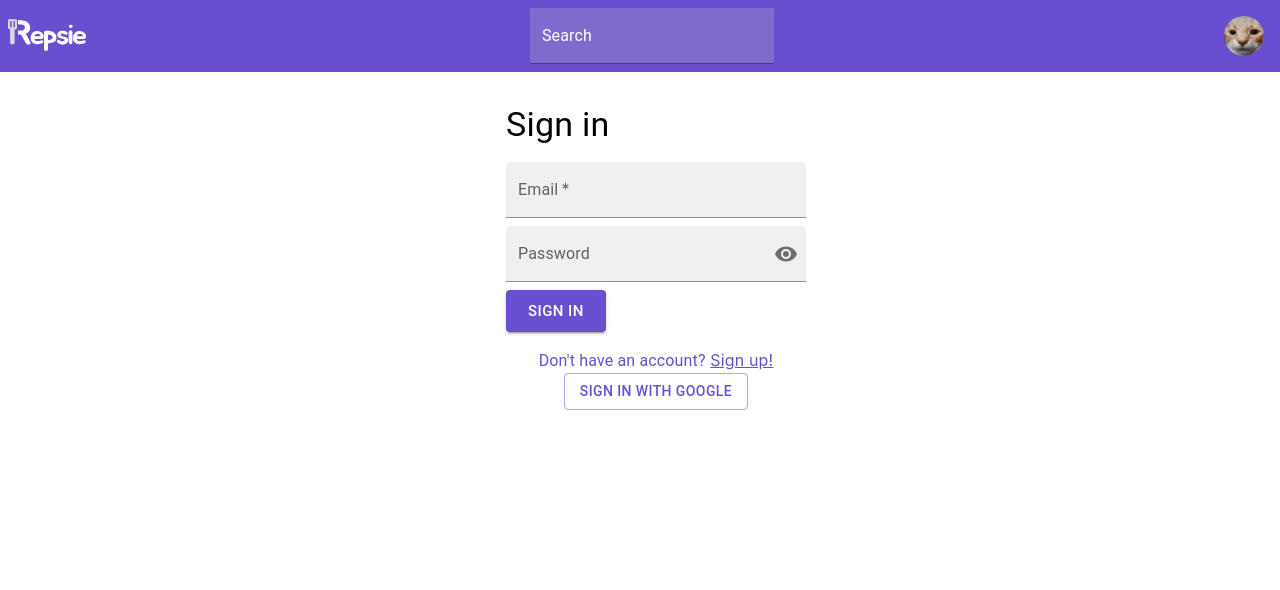
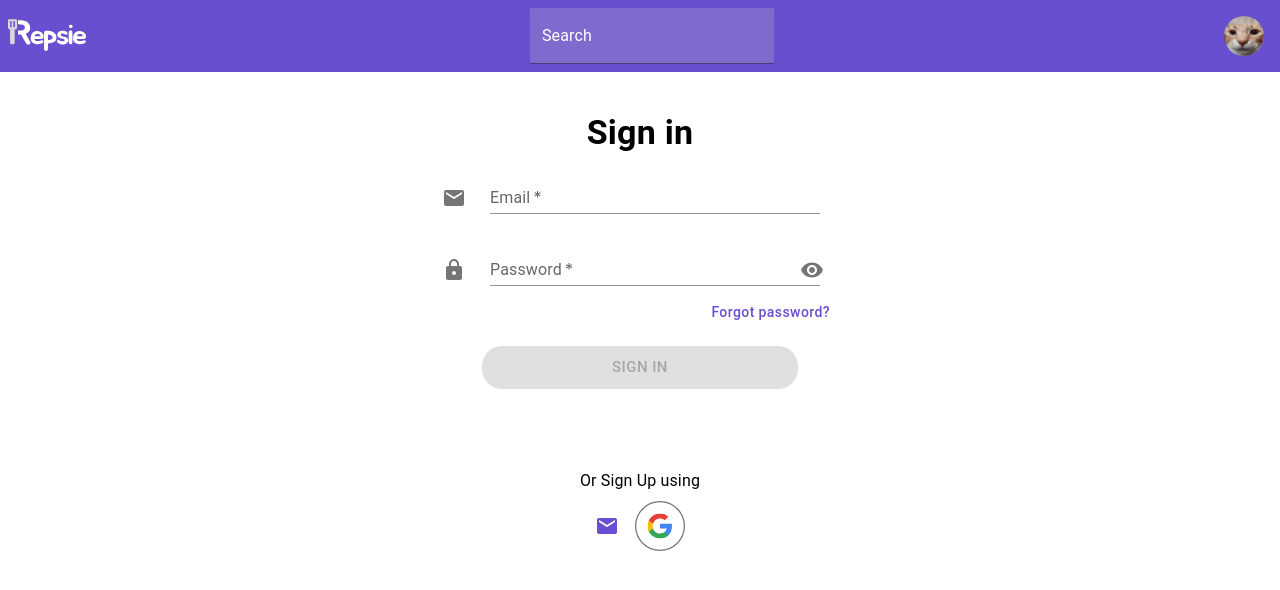
Before and after one commit to sade-gray/Repsie-frontend, a React (Vite) app: page /signin in a window 1280 px wide. Shown: the top 590 px of the page. Built offline with nearby package versions, Linux system fonts and the light colour scheme; no server answers.

Commit message:
Improved design of sign in form and added google sign in.

```diff
--- a/src/contexts/AuthProvider/AuthProvider.tsx
+++ b/src/contexts/AuthProvider/AuthProvider.tsx
@@ -1,6 +1,6 @@
 import { createContext, ReactNode, useEffect, useState } from 'react';
 import { auth } from '../../firebase.ts';
-import { User as FirebaseUser } from 'firebase/auth';
+import { User as FirebaseUser, signInWithPopup, GoogleAuthProvider } from 'firebase/auth';
 import { createUserWithEmailAndPassword, onAuthStateChanged, signInWithCustomToken } from 'firebase/auth';
 import useSnackBar from '@context/SnackBarProvider';
 import { useNavigate } from 'react-router-dom';
@@ -78,6 +78,23 @@ export function AuthProvider({ children }: { children: ReactNode }) {
   // TODO: Add update email and password functions
   // TODO: Add Google Auth.
 
+  /**
+   * Google Auth provider for signing in or up
+   */
+  const signInWithGoogle = () => {
+    const provider = new GoogleAuthProvider();
+    signInWithPopup(auth, provider)
+      .then(result => {
+        // const credential = GoogleAuthProvider.credentialFromResult(result);
+        const user = result.user;
+        console.log(user);
+      })
+      .catch(error => {
+        // error could happen when the user cancels the sign in. We do not need to worry about that.
+        console.log(error);
+      });
+  };
+
   // Adds an event listener to the user's authentication status
   // E.g. Makes the user object null when signed out and sets or removes the jwt token
   useEffect(() => {
@@ -103,6 +120,7 @@ export function AuthProvider({ children }: { children: ReactNode }) {
     emailSignUp,
     emailSignIn,
     signOut,
+    signInWithGoogle,
   };
 
   return <AuthContext.Provider value={value}>{!loading && children}</AuthContext.Provider>;
--- a/src/contexts/AuthProvider/authTypes.d.ts
+++ b/src/contexts/AuthProvider/authTypes.d.ts
@@ -6,4 +6,5 @@ export interface AuthContextValues {
   emailSignUp: (email: string, password: string) => Promise<boolean>;
   emailSignIn: (email: string, password: string) => Promise<boolean>;
   signOut: () => void;
+  signInWithGoogle: () => void;
 }
--- a/src/index.scss
+++ b/src/index.scss
@@ -82,8 +82,7 @@ a {
   text-decoration: #039be5;
 }
 
-.sign--up--container,
-.sign--in--container {
+.sign--up--container {
   width: 100%;
   display: flex;
   flex-direction: column;
--- a/src/routes/SignIn/SignIn.tsx
+++ b/src/routes/SignIn/SignIn.tsx
@@ -1,29 +1,37 @@
-import { Button, Typography } from '@mui/material';
+import { Container, Grid, IconButton, Typography } from '@mui/material';
 import SignInForm from './components/SignInForm.tsx';
 import useAuth from '@context/AuthProvider';
 import { Navigate } from 'react-router-dom';
 import { Link } from 'react-router-dom';
+import EmailIcon from '@mui/icons-material/Email';
+import GoogleIcon from '../../assets/GoogleIcon.svg';
 
 export function SignIn() {
-  const { user } = useAuth();
+  const { user, signInWithGoogle } = useAuth();
 
   if (user) {
     return <Navigate to={'/'} />;
-  } else {
-    return (
-      <main className={'sign--in--container'}>
-        <SignInForm />
-        <Typography color={'secondary'}>
-          Don't have an account?
-          <Link to={'/signup'}>
-            {' '}
-            <u>Sign up!</u>
-          </Link>
-        </Typography>
-        <Button variant={'outlined'} color={'secondary'}>
-          Sign in with Google
-        </Button>
-      </main>
-    );
   }
+
+  return (
+    <Container maxWidth={'xs'} sx={{ mt: 5 }}>
+      <Typography gutterBottom variant={'h4'} textAlign={'center'} fontWeight={'bold'}>
+        Sign in
+      </Typography>
+
+      <SignInForm />
+
+      <Grid container justifyContent={'center'} mt={10}>
+        <Typography>Or Sign Up using</Typography>
+        <Grid container justifyContent={'center'} alignItems={'centre'}>
+          <IconButton color={'secondary'} sx={{ width: 40 }} component={Link} to={'/signup'}>
+            <EmailIcon fontSize={'medium'} />
+          </IconButton>
+          <IconButton color={'secondary'} onClick={signInWithGoogle}>
+            <img src={GoogleIcon} alt={'Google Icon'} />
+          </IconButton>
+        </Grid>
+      </Grid>
+    </Container>
+  );
 }
--- a/src/routes/SignIn/components/SignInForm.tsx
+++ b/src/routes/SignIn/components/SignInForm.tsx
@@ -1,17 +1,9 @@
-import {
-  Button,
-  FilledInput,
-  FormControl,
-  IconButton,
-  InputAdornment,
-  InputLabel,
-  TextField,
-  Typography,
-} from '@mui/material';
+import { Button, FormControl, Grid, IconButton, Input, InputAdornment, InputLabel, TextField, Typography } from '@mui/material';
+import LockIcon from '@mui/icons-material/Lock';
+import EmailIcon from '@mui/icons-material/Email';
 import React, { useState } from 'react';
 import useAuth from '@context/AuthProvider';
-import { Visibility } from '@mui/icons-material';
-import { VisibilityOff } from '@mui/icons-material';
+import { Visibility, VisibilityOff } from '@mui/icons-material';
 import { useNavigate } from 'react-router-dom';
 
 export default function SignInForm() {
@@ -20,7 +12,7 @@ export default function SignInForm() {
   const [showPassword, setShowPassword] = useState(false);
   const [loginError, setLoginError] = useState('');
   // TODO: Add type.a
-  const { user, emailSignIn } = useAuth();
+  const { emailSignIn } = useAuth();
   // TODO: Disable sign up button until form is valid.
 
   const handleEmailChange = (e: React.ChangeEvent<HTMLInputElement>) => {
@@ -36,9 +28,8 @@ export default function SignInForm() {
 
   const handleFormSubmit = async (e: React.FormEvent<HTMLFormElement>) => {
     e.preventDefault();
-    console.log('Sending ' + email + ' and ' + password);
-    await emailSignIn(email, password);
-    if (!user) {
+    const success = await emailSignIn(email, password);
+    if (!success) {
       setLoginError('Invalid Credentials. Please try again.');
     } else {
       navigate('');
@@ -46,27 +37,31 @@ export default function SignInForm() {
   };
 
   return (
-    <form onSubmit={e => handleFormSubmit(e)}>
-      <Typography variant={'h4'}>Sign in</Typography>
-      <TextField
-        color={'secondary'}
-        label={'Email'}
-        name={'email'}
-        onChange={e => handleEmailChange(e)}
-        value={email}
-        placeholder={'masterchef@gmail.com'}
-        type={'email'}
-        variant={'filled'}
-        margin={'normal'}
+    <form onSubmit={handleFormSubmit}>
+      <Grid container justifyContent={'center'} gap={2}>
+        {/* Email field*/}
+        <Grid container alignItems={'flex-end'}>
+          <EmailIcon sx={{ color: 'action.active', mr: 3, my: 0.5 }} />
+          <Grid item xs={9} md={10}>
+            <TextField onChange={handleEmailChange} id="email-field" label="Email" variant="standard" color={'secondary'} required fullWidth />
+          </Grid>
+        </Grid>
+
+        {/* Password Field*/}
+        <Grid container alignItems={'flex-end'}>
+          <LockIcon sx={{ color: 'action.active', mr: 2, my: 1.5 }} />
+          <Grid item xs={9} md={10}>
+            <FormControl sx={{ m: 1 }} variant={'standard'} color={'secondary'} fullWidth>
+              <InputLabel htmlFor="password-field" required>
+                Password
+              </InputLabel>
+              <Input
+                type={showPassword ? 'text' : 'password'}
+                id="password-field"
+                value={password}
+                onChange={e => setPassword(e.target.value)}
                 fullWidth
                 required
-        sx={{ display: 'block' }}
-      />
-      <FormControl color={'secondary'} sx={{ mb: 1 }} variant={'filled'} fullWidth>
-        <InputLabel htmlFor={'password-field'}>Password</InputLabel>
-        <FilledInput
-          id={'password-field'}
-          type={showPassword ? 'text' : 'password'}
                 endAdornment={
                   <InputAdornment position="end">
                     <IconButton
@@ -79,22 +74,32 @@ export default function SignInForm() {
                     </IconButton>
                   </InputAdornment>
                 }
-          value={password}
-          onChange={e => setPassword(e.target.value)}
               />
             </FormControl>
+          </Grid>
+
+          {/* Forgot password button*/}
+          <Grid container justifyContent={'right'}>
+            <Button sx={{ textTransform: 'none' }} variant={'text'} color={'secondary'}>
+              Forgot password?
+            </Button>
+          </Grid>
+        </Grid>
         {loginError !== '' && <Typography color={'error'}>{loginError}</Typography>}
+
+        {/* Sign in Button */}
         <Button
-        disabled={false}
-        sx={{ display: ' block' }}
+          fullWidth
+          sx={{ borderRadius: 5, mx: 5 }}
+          disabled={email === '' && password === ''}
           size={'large'}
           variant={'contained'}
           color={'secondary'}
           type={'submit'}
         >
-        {' '}
           Sign in
         </Button>
+      </Grid>
     </form>
   );
 }
```
Also changed, not shown: src/assets/GoogleIcon.svg (added). Lines whose indentation alone changed are shown as unchanged.
